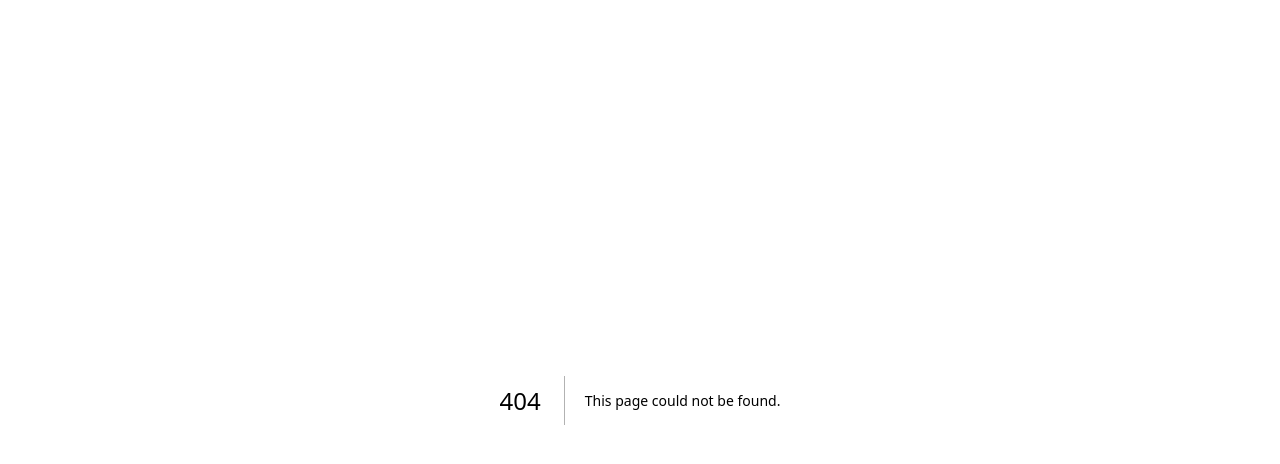
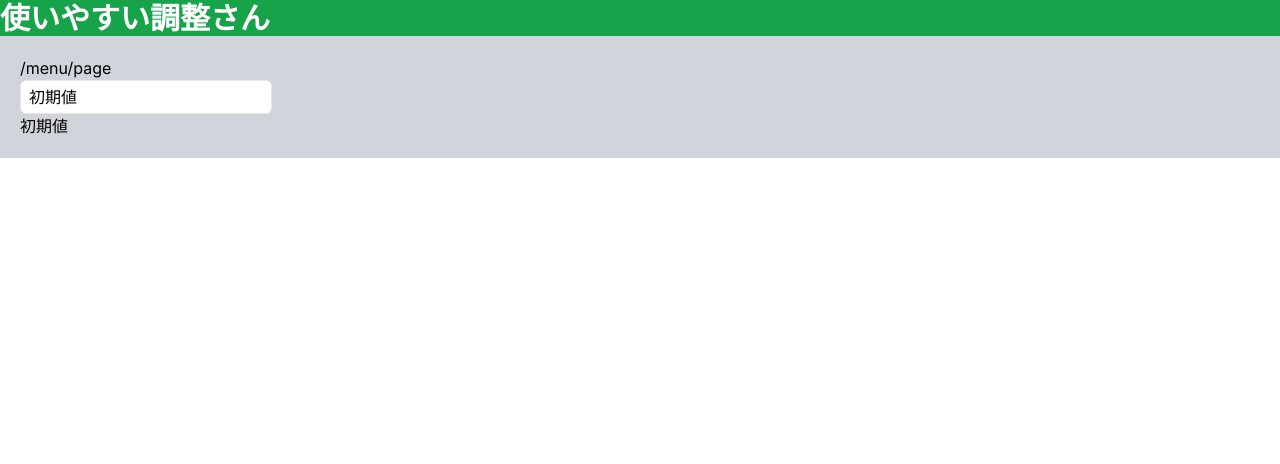
Before and after one commit to NaNka2Crow/chousei, a Next.js app: page /ama in a window 1280 px wide. Before the commit this address had no page. Shown: the top 464 px of the page. Built offline with nearby package versions, Linux system fonts and the light colour scheme.

Commit message:
create header

```diff
--- a/src/app/menu/page.tsx
+++ b/src/app/ama/page.tsx
@@ -13,7 +13,7 @@ export default function Home() {
 
   return (
     <>
-      <Header title="調整さん" />
+      <Header p="6" />
       <main className="bg-gray-300 px-5 py-5">
         <h1>/menu/page</h1>
         <form>
--- a/src/components/header.tsx
+++ b/src/components/header.tsx
@@ -1,11 +1,17 @@
 import { FC } from "react";
 
 type Props = {
-  title: string;
+  p: string;
 };
 
-const Header: FC<Props> = ({ title }) => {
-  return <header className="bg-red-300 py-10">{title}</header>;
+const Header: FC<Props> = ({ p }) => {
+  return (
+    <>
+      <header className={`bg-green-600 p-${p} text-3xl font-bold text-white`}>
+        使いやすい調整さん
+      </header>
+    </>
+  );
 };
 
 export default Header;
```
Also changed, not shown: 1 other file (tests, documents, lock files or other folders).
